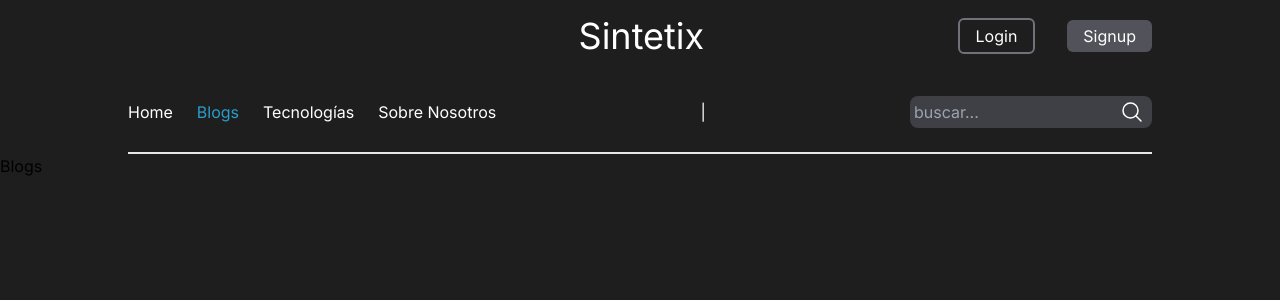
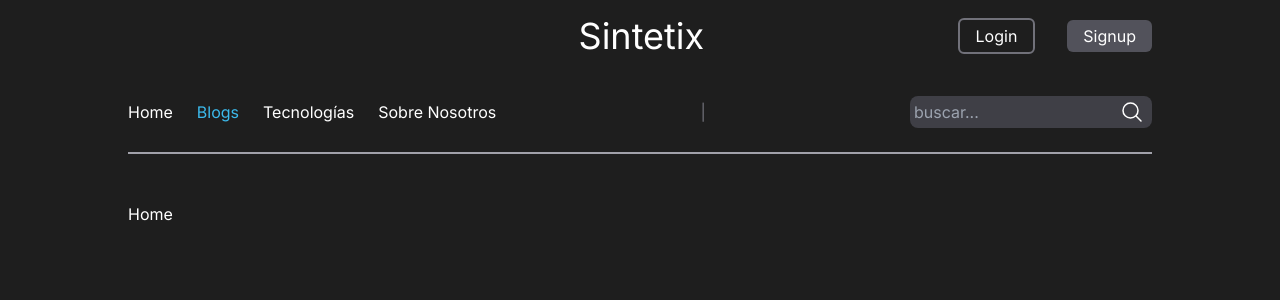
Before and after one commit to SintetixHub/Legacy-Front, a React (Vite) app: page /blogs in a window 1280 px wide. Shown: the top 300 px of the page. Built offline with nearby package versions, Linux system fonts and the light colour scheme; the HTML template or start-up script is replaced by a standard one.

Commit message:
main section with max-w

```diff
--- a/src/App.jsx
+++ b/src/App.jsx
@@ -8,7 +8,7 @@
 
 const App = () => {
   return (
-    <div className="bg-[#1e1e1e] min-h-screen ">
+    <div className="bg-[#1e1e1e] min-h-screen text-white">
       <Navbar />
       <Routes>
         <Route path="/" element={<Home />} />
--- a/src/components/Header/Navbar/Navbar.jsx
+++ b/src/components/Header/Navbar/Navbar.jsx
@@ -5,7 +5,7 @@
 
 export default function Navbar() {
   return (
-    <nav className=" max-w-5xl  m-auto border-b-2">
+    <nav className=" max-w-5xl  m-auto border-b-2 border-zinc-400">
       <section className="flex justify-between items-center py-4">
         <span className=" text-white text-4xl ml-[44%]">Sintetix</span>
         <div>
@@ -29,7 +29,7 @@
           </NavLink>
           {/* <NavLink to={"/"}>Más</NavLink> */}
         </div>
-        <span>|</span>
+        <span className="text-zinc-500">|</span>
         <SearchInput />
       </section>
     </nav>
--- a/src/index.css
+++ b/src/index.css
@@ -7,5 +7,5 @@
 }
 
 nav .active {
-    color: rgb(43, 157, 202)
+    color: rgb(60, 186, 236)
 }
--- a/src/pages/Blogs.jsx
+++ b/src/pages/Blogs.jsx
@@ -1,3 +1,3 @@
 export default function Blogs() {
-  return <div>Blogs</div>;
+  return <main className="max-w-5xl py-12 m-auto">Home</main>;
 }
--- a/src/pages/Home.jsx
+++ b/src/pages/Home.jsx
@@ -1,3 +1,3 @@
 export default function Home() {
-  return <div>Home</div>;
+  return <main className="max-w-5xl py-12 m-auto">Home</main>;
 }
--- a/src/pages/SobreNosotros.jsx
+++ b/src/pages/SobreNosotros.jsx
@@ -1,3 +1,3 @@
 export default function SobreNosotros() {
-  return <div>SobreNosotrs</div>;
+  return <main className="max-w-5xl py-12 m-auto">Home</main>;
 }
--- a/src/pages/Tecnologias.jsx
+++ b/src/pages/Tecnologias.jsx
@@ -1,3 +1,3 @@
 export default function Tecnologias() {
-  return <div>Tecnologias</div>;
+  return <main className="max-w-5xl m-auto py-12">Home</main>;
 }
```
